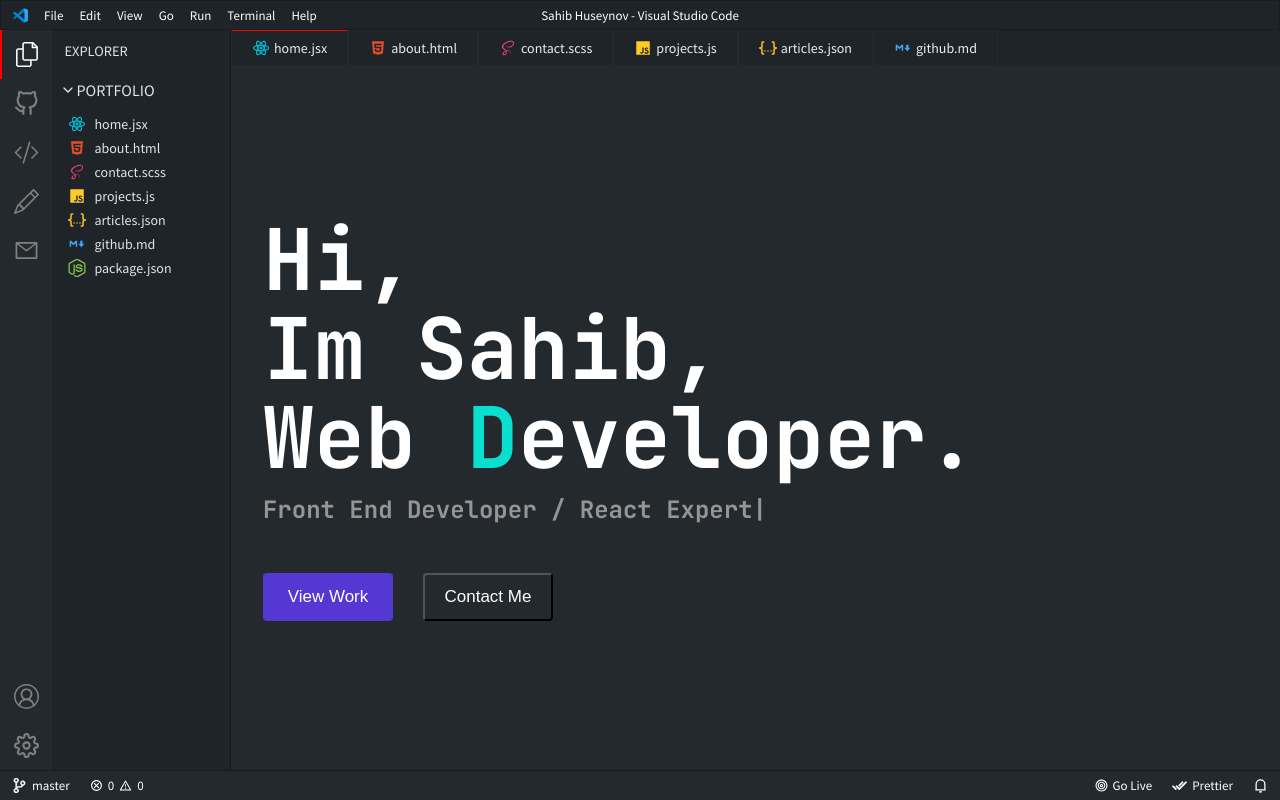
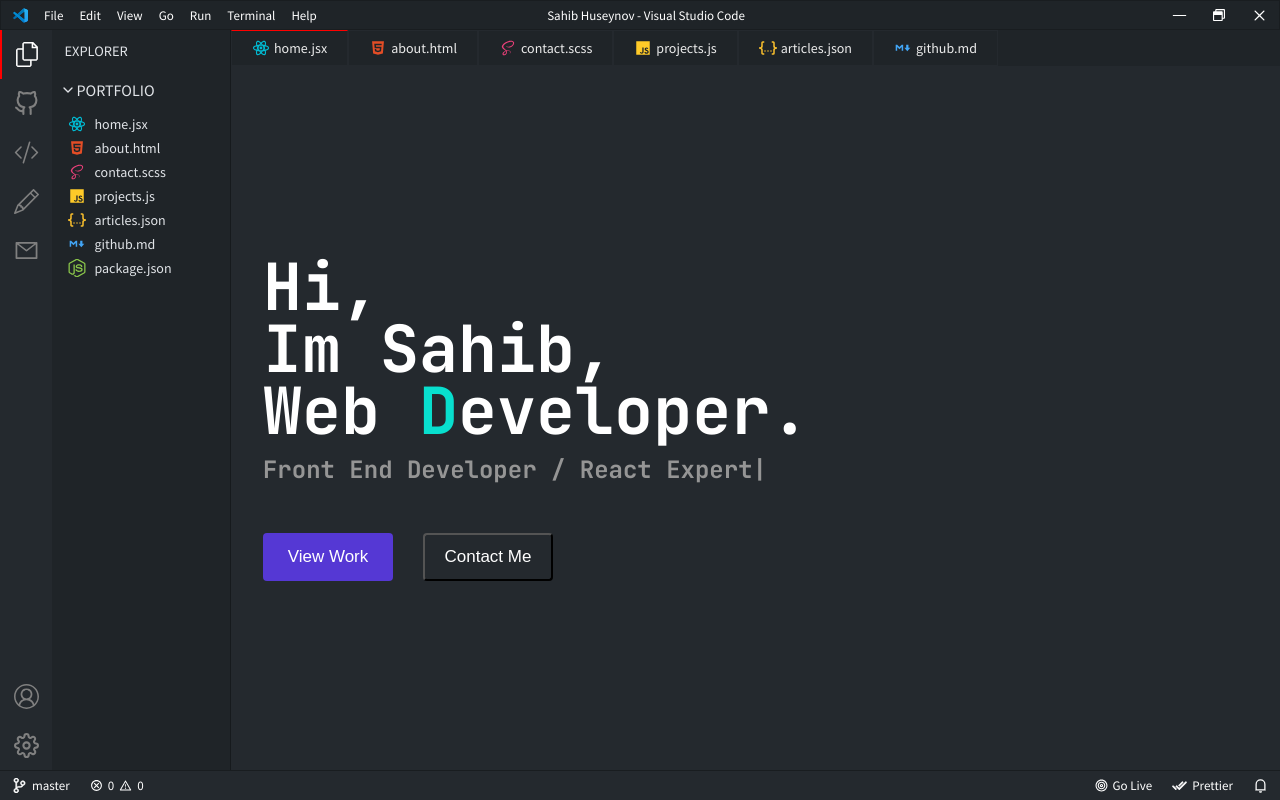
Before and after one commit to sahibhuseynov/vs-code-portfolio, a React (Vite) app: page / in a window 1280 px wide. Built offline with nearby package versions, Linux system fonts and the light colour scheme.

Commit message:
navbar right

```diff
--- a/src/components/Navbar/Navbar.jsx
+++ b/src/components/Navbar/Navbar.jsx
@@ -1,6 +1,10 @@
 import React from 'react'
 import './Navbar.scss'
 import VsCodeIcon from '../../assets/vscode_icon.svg'
+import {AiOutlineLine} from 'react-icons/ai'
+import {FaRegWindowRestore} from 'react-icons/fa'
+import {RxCross2} from 'react-icons/rx'
+
 const Navbar = ({isTerminalOpen,setIsTerminalOpen}) => {
 
   return (
@@ -19,7 +23,9 @@ const Navbar = ({isTerminalOpen,setIsTerminalOpen}) => {
      </di >
       <p className='nav__title'>Sahib Huseynov - Visual Studio Code</p>
       <div className='nav__right'>
-
+        <span><AiOutlineLine size={17}/></span>
+        <span><FaRegWindowRestore size={12} /></span>
+        <span><RxCross2 size={17}/></span>
       </div>
     </section>
   )
--- a/src/components/Navbar/Navbar.scss
+++ b/src/components/Navbar/Navbar.scss
@@ -3,7 +3,7 @@
 .navbar {
   background-color: #1f2428;
   height: 30px;
-  padding: 0 12px;
+  padding: 0 0 0 12px;
   display: flex;
   align-items: center;
   justify-content: space-between;
@@ -38,6 +38,24 @@
   }
   .nav__right {
     display: flex;
+    align-items: center;
     flex: 1;
+    justify-content: end;
+
+    span{
+      display: flex;
+      align-items: center;
+      justify-content: center;
+      width: 40px;
+      padding: 10px 0;
+      height: 100%;
+      cursor: pointer;
+      &:hover:last-child{
+        background: rgb(242, 6, 6);
+       }
+       &:hover{
+        background:#4f4f52;
+       }
+      }
+    }
   }
-}
--- a/src/pages/Home.scss
+++ b/src/pages/Home.scss
@@ -16,7 +16,7 @@ overflow: hidden;
   .home__title {
     h1 {
       display: inline-block;
-      font-size: 85px;
+      font-size: 65px;
       font-weight: 900;
       margin:-12px 0;
      &:nth-child(20){
```
